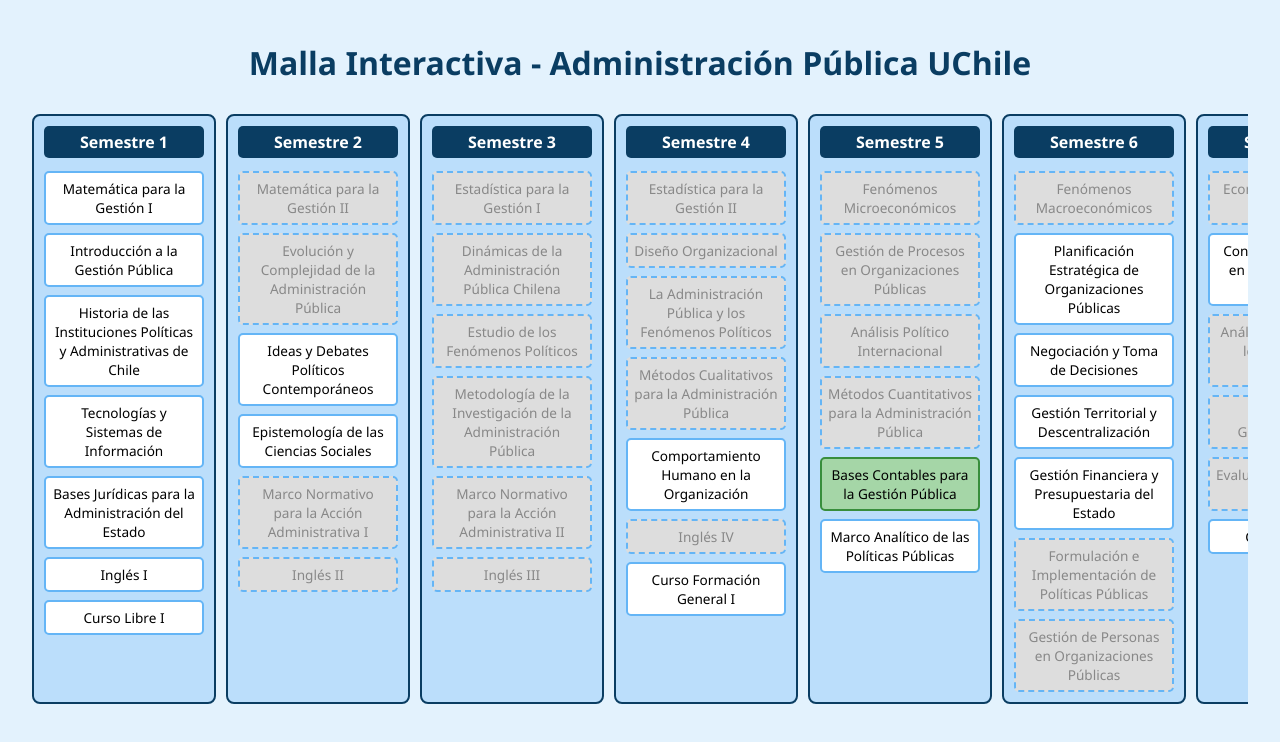
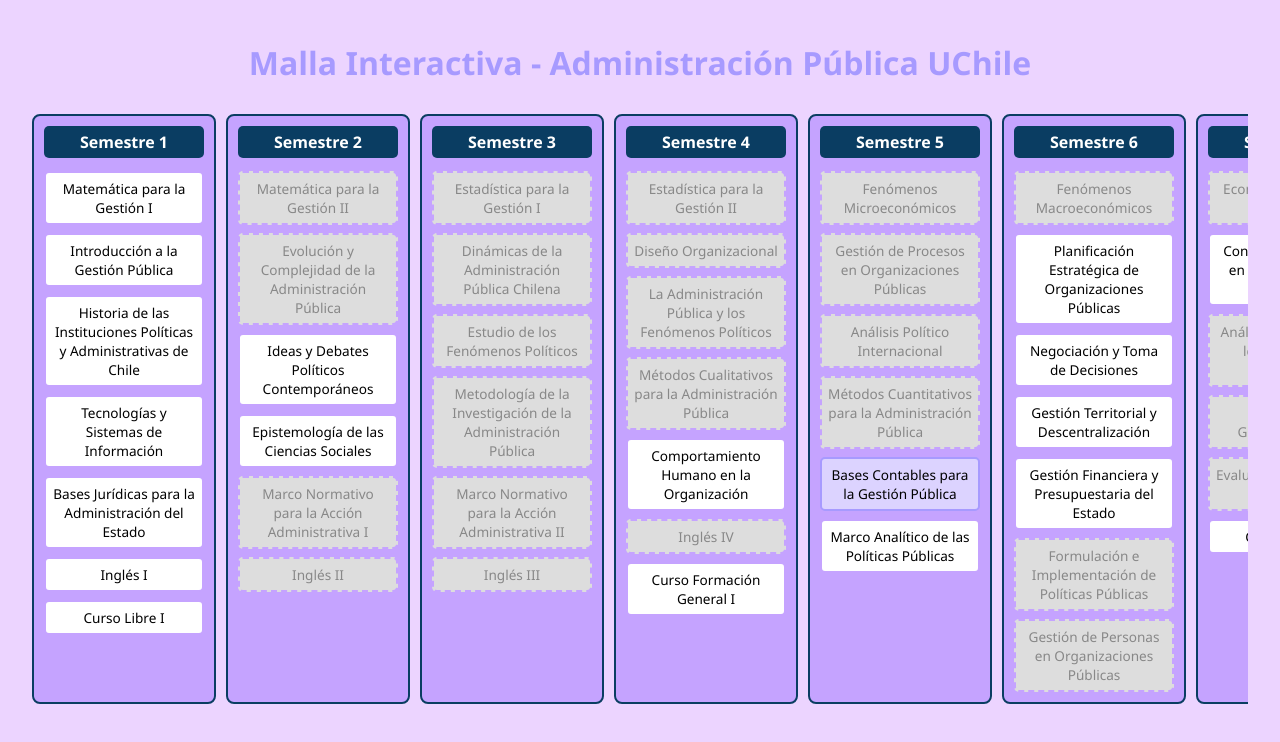
Before and after one commit to itsconyy/MALLA-ADMINISTRACI-N-P-BLICA, a plain HTML site: page index.html in a window 1280 px wide. Both pictures are taken after a click on the element "Bases Contables para la Gestión Pública". Drawn offline with Linux system fonts and the light colour scheme.

Commit message:
Update style.css

```diff
--- a/style.css
+++ b/style.css
@@ -1,13 +1,13 @@
 body {
   font-family: 'Segoe UI', sans-serif;
-  background: #e3f2fd;
+  background: #ECD4FF; /* Fondo general */
   margin: 0;
   padding: 20px;
 }
 
 h1 {
   text-align: center;
-  color: #0a3d62;
+  color: #A79AFF; /* Color del título */
   margin-bottom: 30px;
 }
 
@@ -21,7 +21,7 @@ h1 {
 }
 
 .columna-semestre {
-  background-color: #bbdefb;
+  background-color: #C5A3FF; /* Fondo de cada semestre */
   border: 2px solid #0a3d62;
   border-radius: 8px;
   padding: 10px;
@@ -43,7 +43,7 @@ h1 {
 
 .ramo {
   background: white;
-  border: 2px solid #64b5f6;
+  border: 2px solid #C5A3FF; /* Borde de ramos normales */
   padding: 6px;
   font-size: 0.85em;
   border-radius: 5px;
@@ -65,6 +65,6 @@ h1 {
 }
 
 .aprobado {
-  background-color: #a5d6a7;
-  border-color: #388e3c;
+  background-color: #DCD3FF; /* Ramo aprobado */
+  border-color: #A79AFF;
 }
```
